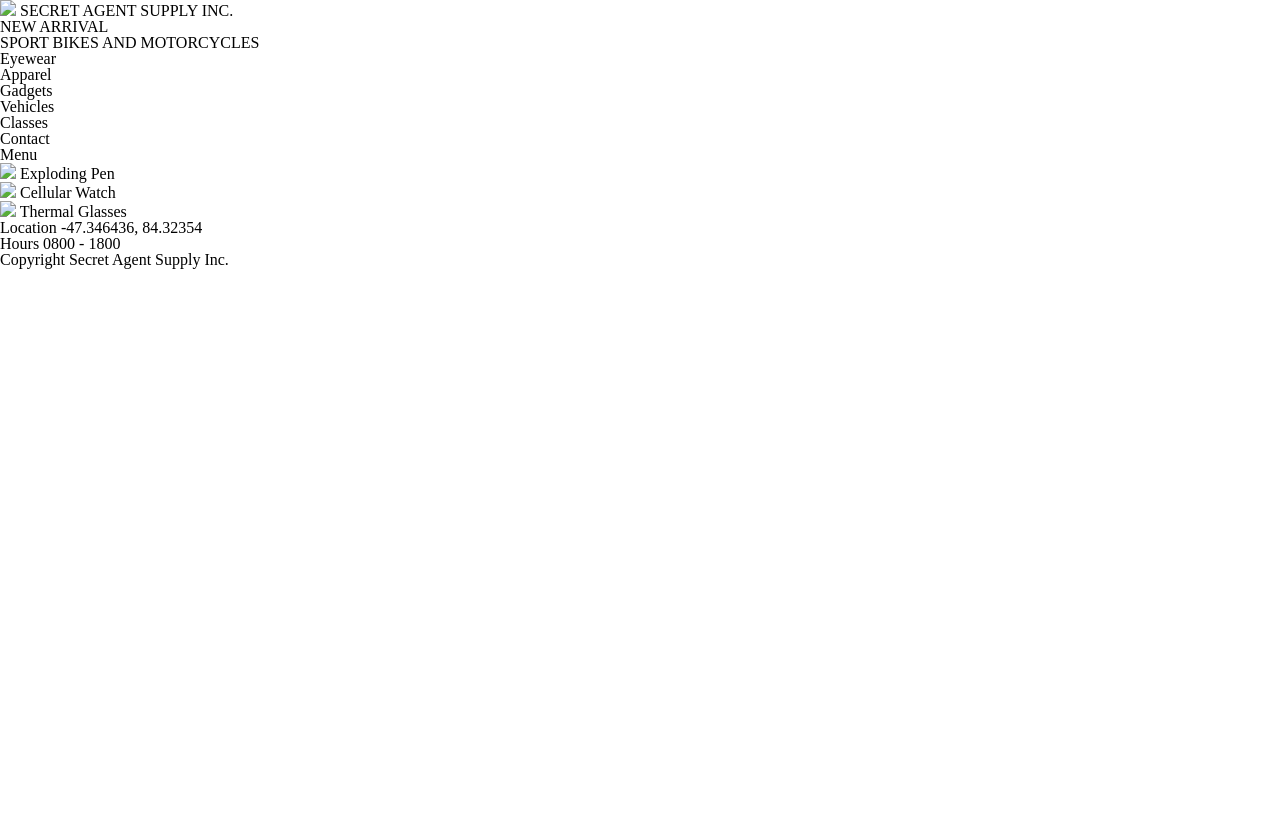
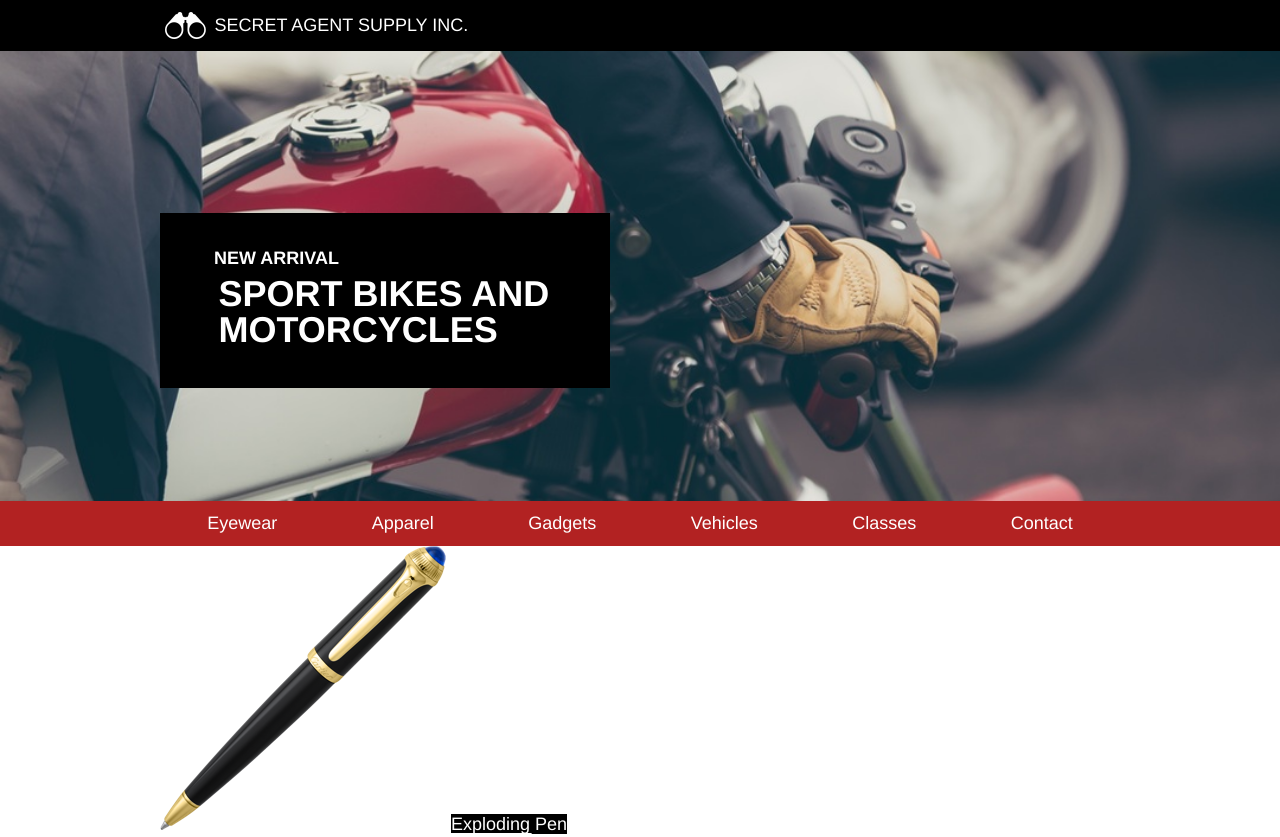
Before and after one commit to zmfrew/secretagent, a plain HTML site: page index.html in a window 1280 px wide. Shown: the top 837 px of the page. Before the commit the page ends 800 px from the top, so only its background shows below. Drawn offline with Linux system fonts and the light colour scheme.

Commit message:
Add CSS format for header, banner, and list

```diff
--- a/index.html
+++ b/index.html
@@ -3,24 +3,24 @@
   <head>
     <meta charset="utf-8">
     <link href="./resources/css/reset.css" type="text/css" rel="stylesheet">
-<link href="./resources/css/style.css" type="text/css" rel="stylesheet">
+    <link href="./resources/css/style.css" type="text/css" rel="stylesheet">
     <title>Secret Agent Supply Inc.</title>
   </head>
 
   <body>
 
 <!-- Top header with picture and company name -->
-  <header>
-    <div class=”container”>
-      <img src=”./resources/images/INSERT”>
-      <span>SECRET AGENT SUPPLY INC.</span>
+  <div class="header">
+    <div class="container">
+      <img src="./resources/images/logo.png" class="logo">
+      <span class="intro">SECRET AGENT SUPPLY INC.</span>
     </div>
-  </header>
+  </div>
 
 <!-- Banner with background picture and headline -->
-  <div class=”banner”>
-    <div class=”container”>
-      <div class=”headline”>
+  <div class="banner">
+    <div class="container">
+      <div class="headline">
         <h4>NEW ARRIVAL</h4>
         <h1>SPORT BIKES AND MOTORCYCLES</h1>
       </div>
@@ -29,7 +29,7 @@
 
 <!-- Navigation list of sites resources -->
   <nav>
-    <ul class=”container”>
+    <ul class="container">
       <li>Eyewear</li>
       <li>Apparel</li>
       <li>Gadgets</li>
@@ -37,60 +37,60 @@
       <li>Classes</li>
       <li>Contact</li>
     </ul>
-    <ul class=”mobile-nav container”>
+    <ul class="mobile-nav container">
       <li>Menu</li>
     </ul>
   </nav>
 
 <!-- Product listing -->
-  <div class=”container”>
-    <div class=”products”>
+  <div class="container">
+    <div class="products">
 
 <!-- Exploding Pen product -->
-      <div class=”product”>
-        <div class=”product-image”>
-          <img src=”./resources/images/INSERT”>
-          <span class=”description”>Exploding Pen</span>
+      <div class="product">
+        <div class="product-image">
+          <img src="./resources/images/pen.png">
+          <span class="description">Exploding Pen</span>
         </div>
       </div>
 
 <!-- Cellular Watch product -->
-      <div class=”product”>
-        <div class=”product-image”>
-          <img src=”./resources/images/INSERT”>
-          <span class=”description”>Cellular Watch</span>
+      <div class="product">
+        <div class="product-image">
+          <img src="./resources/images/watch.png">
+          <span class="description">Cellular Watch</span>
         </div>
       </div>
 
 <!-- Thermal Glasses product -->
-      <div class=”product”>
-        <div class=”product-image”>
-          <img src=”./resources/images/INSERT”>
-          <span class=”description”>Thermal Glasses</span>
+      <div class="product">
+        <div class="product-image">
+          <img src="./resources/images/glasses.png">
+          <span class="description">Thermal Glasses</span>
         </div>
       </div>
 
     </div>
   </div>
 
-  <div class=”business-info“>
+  <div class="business-info">
 
 <!-- Location information -->
-    <div class=”info”>
-      <span class=”title”>Location</span>
+    <div class="info">
+      <span class="title">Location</span>
       <span>-47.346436, 84.32354</span>
     </div>
 
 <!-- Hours information -->
-    <div class=”info”>
-      <span class=”title”>Hours</span>
+    <div class="info">
+      <span class="title">Hours</span>
       <span>0800 - 1800</span>
     </div>
 
   </div>
 
   <footer>
-    <div class=”container”>
+    <div class="container">
       <span>Copyright Secret Agent Supply Inc.</span>
     </div>
   </footer>
--- a/resources/css/style.css
+++ b/resources/css/style.css
@@ -0,0 +1,85 @@
+html {
+  font-size: 18px;
+  background-color: white;
+  font-family: Helvetica, sans-serif;
+}
+
+div span {
+  background-color: black;
+  color: white;
+  width: 100%;
+}
+
+div {
+  display: block;
+}
+
+h4 {
+  padding: 2rem 0 0.25rem 3rem;
+  display: block;
+}
+
+h1 {
+  padding: 0 0 2rem 3rem;
+  font-size: 2rem;
+  margin: .25rem;
+}
+
+.header {
+  background-color: black;
+  color: white;
+}
+
+.header .container {
+  display: flex;
+  align-items: center;
+  padding: 0.66rem 0 0.66rem 0.5rem;
+}
+
+.header img {
+  height: 1.5rem;
+  padding-right: 0.5rem;
+}
+
+.banner {
+  background-image:
+    url("../../resources/images/moto.jpeg");
+    background-repeat: no-repeat;
+    background-position: center;
+    background-size: cover;
+    height: 25rem;
+}
+
+.container {
+  max-width: 960px;
+  margin: 0 auto;
+  display: flex;
+}
+
+.headline {
+  background-color: black;
+  color: white;
+  position: relative;
+  top: 9rem;
+  width: 25rem;
+  font: Helvetica;
+  font-weight: bold;
+}
+
+nav {
+  background-color: firebrick;
+  color: white;
+}
+
+nav ul {
+  display: inline-flex;
+  justify-content: space-around;
+}
+
+li {
+  padding: 0.75rem 0;
+}
+
+.mobile-nav.container {
+  display: none;
+}
```
